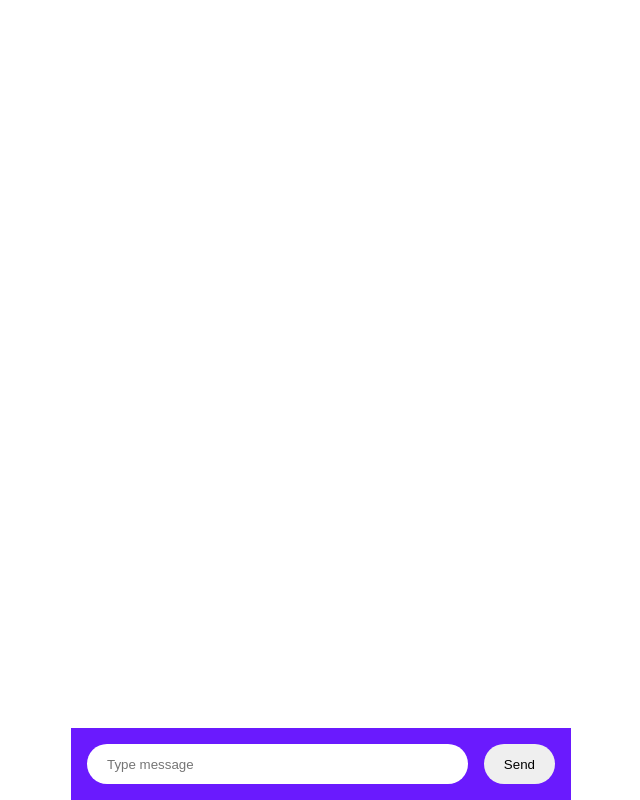
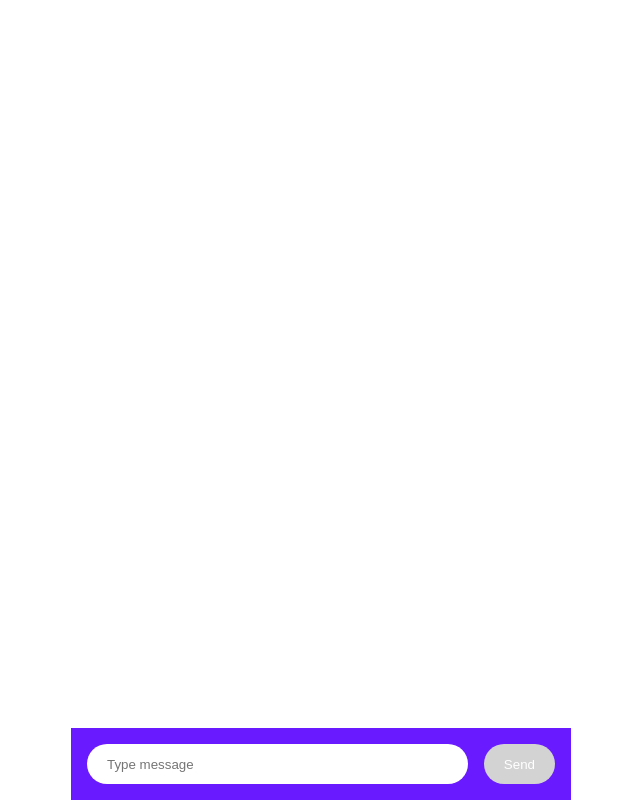
Before and after one commit to obioraigboanusi/react-chat-app, a React (Create React App) app: page / in a window 1280 px wide. Both pictures are taken after typing "Sample" into the empty fields and a click on the button "Sign in". Shown: the whole page, without its empty margins (319-959 px from the left). Built offline with nearby package versions, Linux system fonts and the light colour scheme.

Commit message:
Fix: Disable send message button when no message is entered

```diff
--- a/src/components/ChatForm/index.jsx
+++ b/src/components/ChatForm/index.jsx
@@ -20,6 +20,7 @@ function ChatForm() {
         createdAt: moment().format(),
       };
       postChat(chat);
+      setMessage("");
     }
   };
 
@@ -35,7 +36,9 @@ function ChatForm() {
             value={message}
             onChange={(e) => setMessage(e.target.value)}
           />
-          <button type="submit">Send</button>
+          <button type="submit" disabled={!message}>
+            Send
+          </button>
         </div>
       </form>
     </StyledForm>
@@ -63,6 +66,11 @@ const StyledForm = styled.div`
     padding-inline: 20px;
     border-radius: 20px;
     border: none;
+    &:disabled {
+      background-color: lightgray;
+      color: white;
+      cursor: not-allowed;
+    }
   }
 `;
 
```
